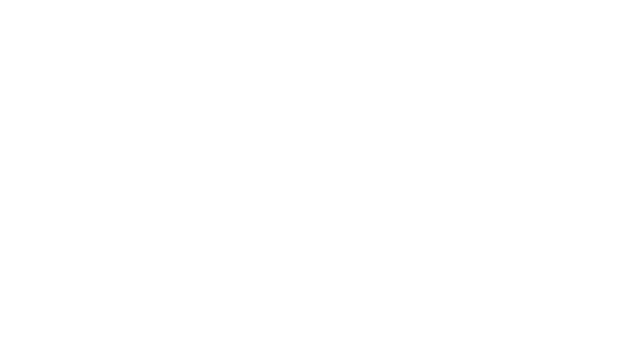
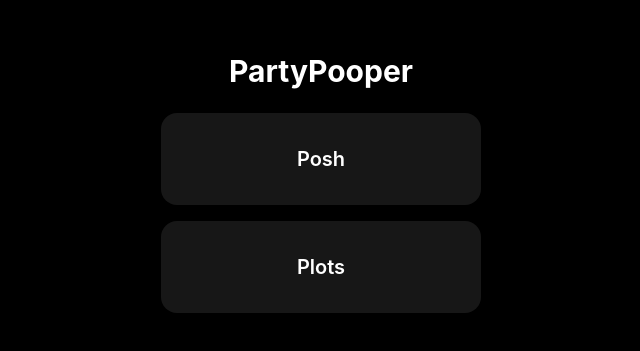
Before and after one commit to JackTYM/party-pooper, a Nuxt app: page / in a window 1280 px wide. Before the commit this address had no page. Shown: the part 217-568 px from the top of the page, without its empty margins (319-959 px from the left). Built offline with nearby package versions, Linux system fonts and the light colour scheme.

Commit message:
feat: add PartyPooper home page picker

```diff
--- /dev/null
+++ b/app/pages/index.vue
@@ -0,0 +1,13 @@
+<template>
+  <div class="flex min-h-screen flex-col items-center justify-center gap-6 bg-black px-6 text-white">
+    <h1 class="text-3xl font-bold">PartyPooper</h1>
+    <div class="flex w-full max-w-xs flex-col gap-4">
+      <NuxtLink to="/posh" class="rounded-2xl bg-neutral-900 px-6 py-8 text-center text-xl font-semibold">
+        Posh
+      </NuxtLink>
+      <NuxtLink to="/plots" class="rounded-2xl bg-neutral-900 px-6 py-8 text-center text-xl font-semibold">
+        Plots
+      </NuxtLink>
+    </div>
+  </div>
+</template>
```
